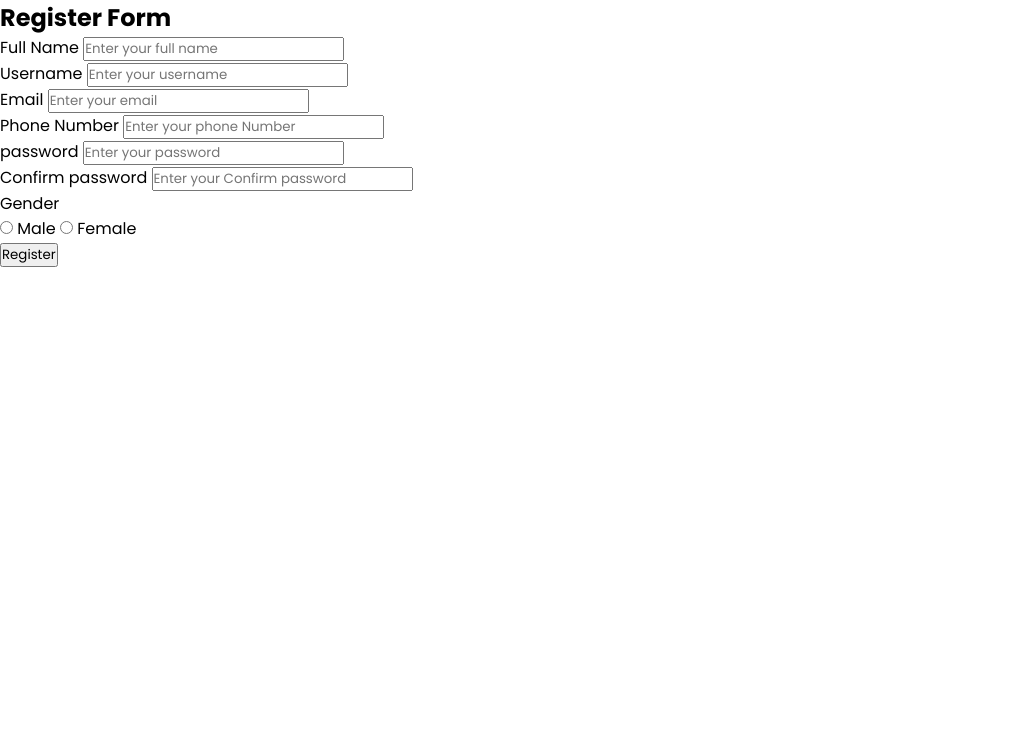
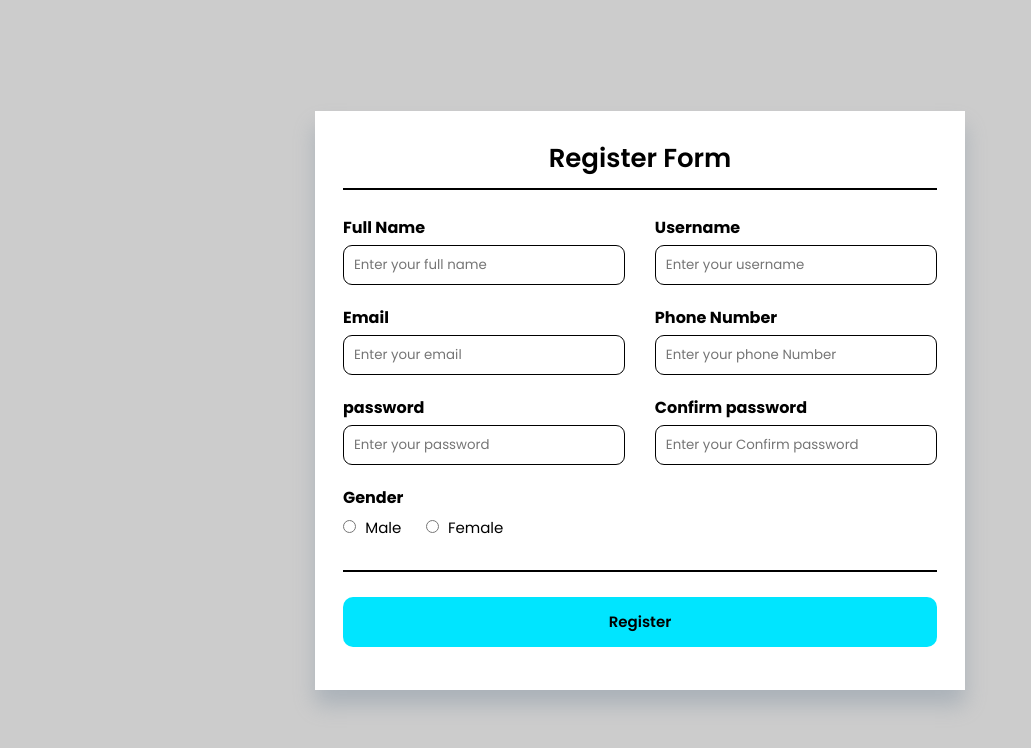
Before and after one commit to Dilshan615/YT_13, a plain HTML site: page index.html in a window 1280 px wide. Shown: the whole page, without its empty margins (0-1031 px from the left). Drawn offline with Linux system fonts and the light colour scheme.

Commit message:
Update style.css

```diff
--- a/style.css
+++ b/style.css
@@ -6,3 +6,102 @@
   box-sizing: border-box;
   font-family: "Poppins", sans-serif;
 }
+body {
+  display: flex;
+  align-items: center;
+  justify-content: center;
+  height: 100vh;
+  background: #ccc;
+}
+.container {
+  max-width: 650px;
+  padding: 28px;
+  margin: 0 28px;
+  background: #fff;
+  box-shadow: 0 15px 20px #abb2b9;
+}
+h2 {
+  font-size: 26px;
+  font-weight: 600;
+  text-align: center;
+  padding-bottom: 10px;
+  border-bottom: 2px solid #000;
+}
+.content {
+  display: flex;
+  flex-wrap: wrap;
+  justify-content: space-between;
+  padding: 20px 0;
+}
+.input-box {
+  display: flex;
+  flex-wrap: wrap;
+  width: 50%;
+  padding-bottom: 15px;
+}
+.input-box:nth-child(2n) {
+  justify-content: end;
+}
+.input-box label,
+.gender-title {
+  width: 95%;
+  font-weight: bold;
+  margin: 5px 0;
+}
+.gender-title {
+  font-size: 16px;
+}
+.input-box input {
+  height: 40px;
+  width: 95%;
+  padding: 0 10px;
+  border-radius: 9px;
+  border: 1px solid #000;
+  outline: none;
+}
+.gender-category label {
+  padding: 0 20px 0 5px;
+  font-size: 15px;
+}
+.gender-category label,
+.gender-category input {
+  cursor: pointer;
+}
+.btn-container {
+  margin: 15px 0;
+}
+.btn-container button {
+  width: 100%;
+  height: 50px;
+  background: #00e5ff;
+  margin-top: 10px;
+  font-size: 15px;
+  font-weight: 600;
+  border: 0;
+  border-radius: 10px;
+}
+.btn-container button:hover {
+  background: #0084ff;
+  color: #fff;
+}
+@media (max-width: 600px) {
+  .container {
+    max-width: 350px;
+  }
+  .content {
+    max-height: 380px;
+    overflow: auto;
+  }
+  .input-box {
+    margin-bottom: 12px;
+    width: 100%;
+  }
+  .input-box:nth-child(2n) {
+    justify-content: space-between;
+  }
+  .gender-category {
+    display: flex;
+    justify-content: space-between;
+    width: 60%;
+  }
+}
```
